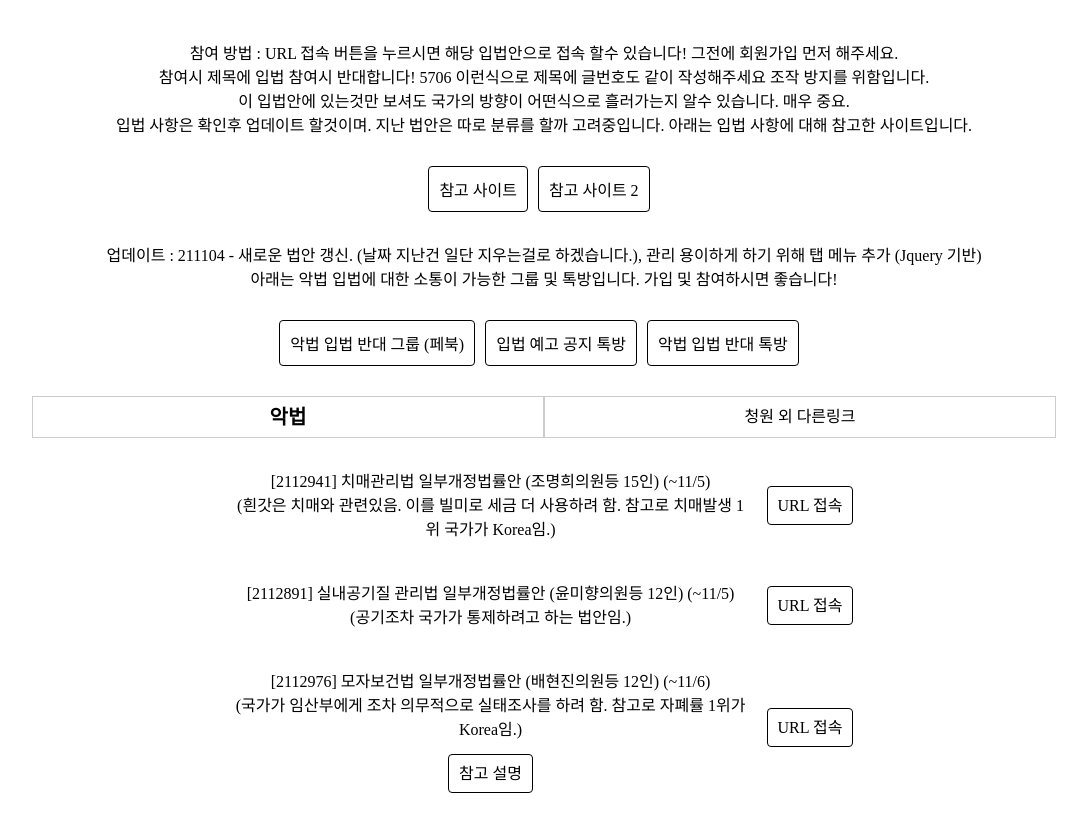
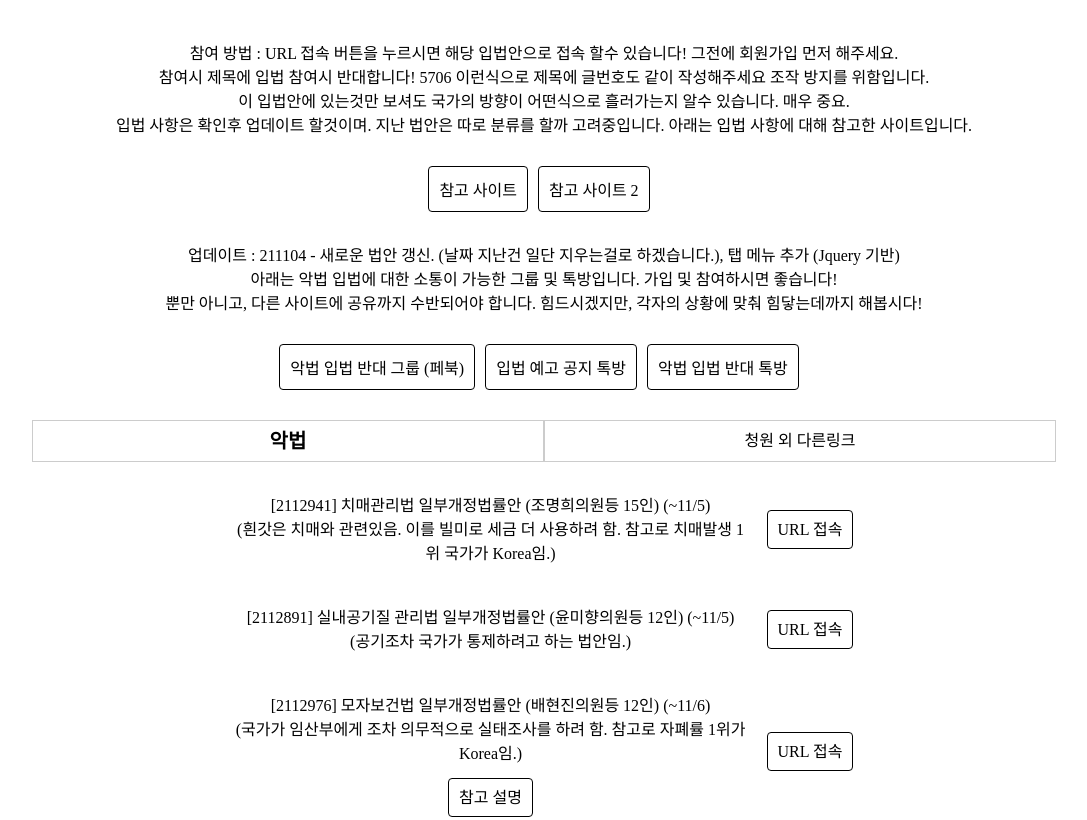
Before and after one commit to LiberSpiritus/badlaw-site, a plain HTML site: page index.html in a window 1280 px wide. Shown: the top 820 px of the page, without its empty margins (96-1183 px from the left). Drawn offline with nearby package versions, Linux system fonts and the light colour scheme.

Commit message:
Update index.html

```diff
--- a/index.html
+++ b/index.html
@@ -24,8 +24,9 @@
             <a href="https://m.blog.naver.com/4ugudtjs/222509455150" class="btn-url" title="나나님 블로그">참고 사이트 2</a>
         </div>
         <div class="section-cont">
-            업데이트 : 211104 - 새로운 법안 갱신. (날짜 지난건 일단 지우는걸로 하겠습니다.), 관리 용이하게 하기 위해 탭 메뉴 추가 (Jquery 기반)<br>
-            아래는 악법 입법에 대한 소통이 가능한 그룹 및 톡방입니다. 가입 및 참여하시면 좋습니다!
+            업데이트 : 211104 - 새로운 법안 갱신. (날짜 지난건 일단 지우는걸로 하겠습니다.), 탭 메뉴 추가 (Jquery 기반)<br>
+            아래는 악법 입법에 대한 소통이 가능한 그룹 및 톡방입니다. 가입 및 참여하시면 좋습니다!<br>
+            뿐만 아니고, 다른 사이트에 공유까지 수반되어야 합니다. 힘드시겠지만, 각자의 상황에 맞춰 힘닿는데까지 해봅시다!
         </div>
         <div class="btn-area">
             <a href="https://www.facebook.com/groups/406598500410394" class="btn-url" title="악법 입법 반대 그룹 페북 사이트">악법 입법 반대 그룹 (페북)</a>
@@ -47,6 +48,7 @@
               </select>
             </div>
           </div>
+          <!-- 악법 탭 -->
           <div id="tab01" class="tab-contents">
             <div class="badlaw-wrap">
                 <div class="badlaw-cont">
@@ -153,6 +155,7 @@
                 </div>
             </div>
           </div>
+          <!-- 청원 및 다른링크 탭 -->
           <div id="tab02" class="tab-contents">
             <h2>Tab 2</h2>
           </div>
```
